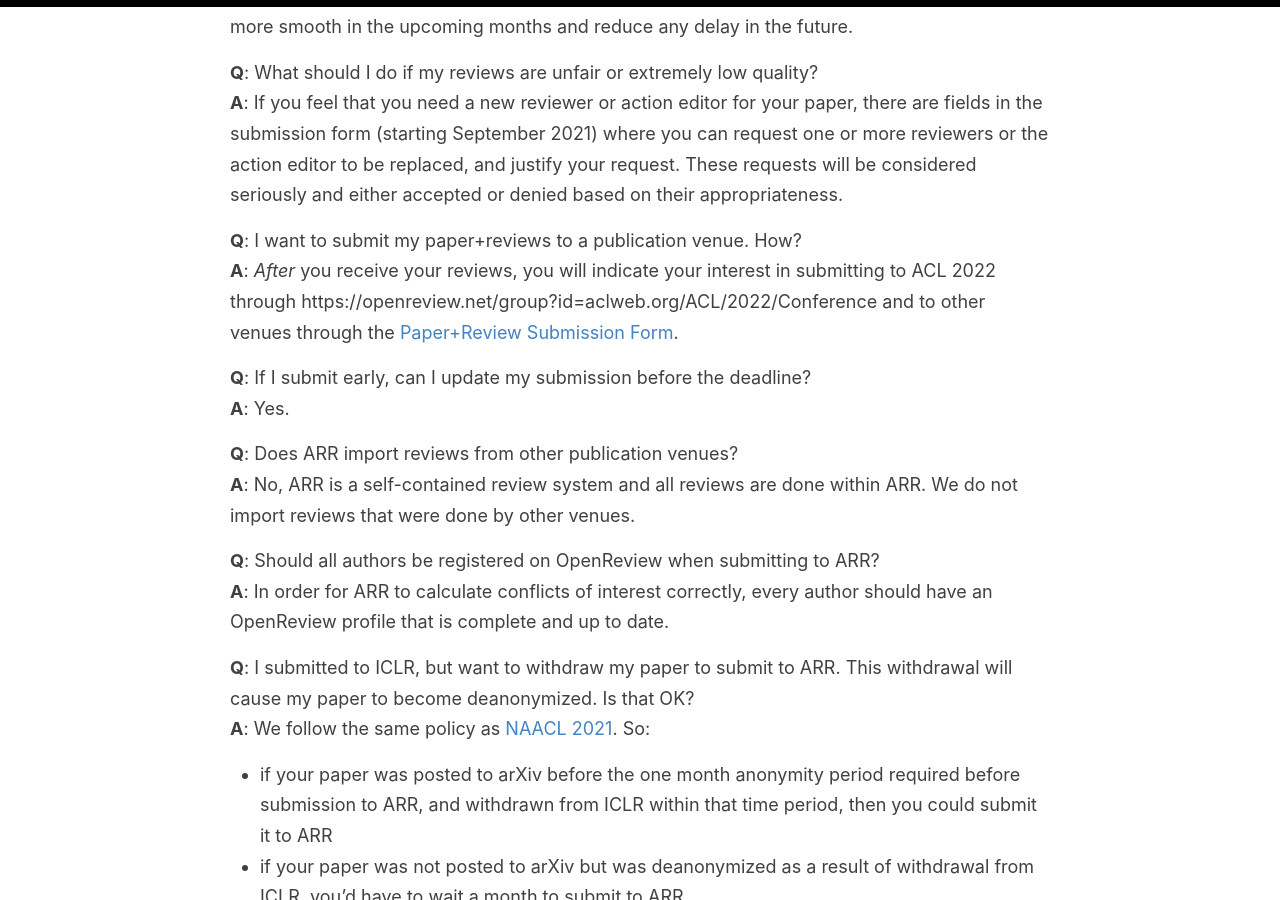
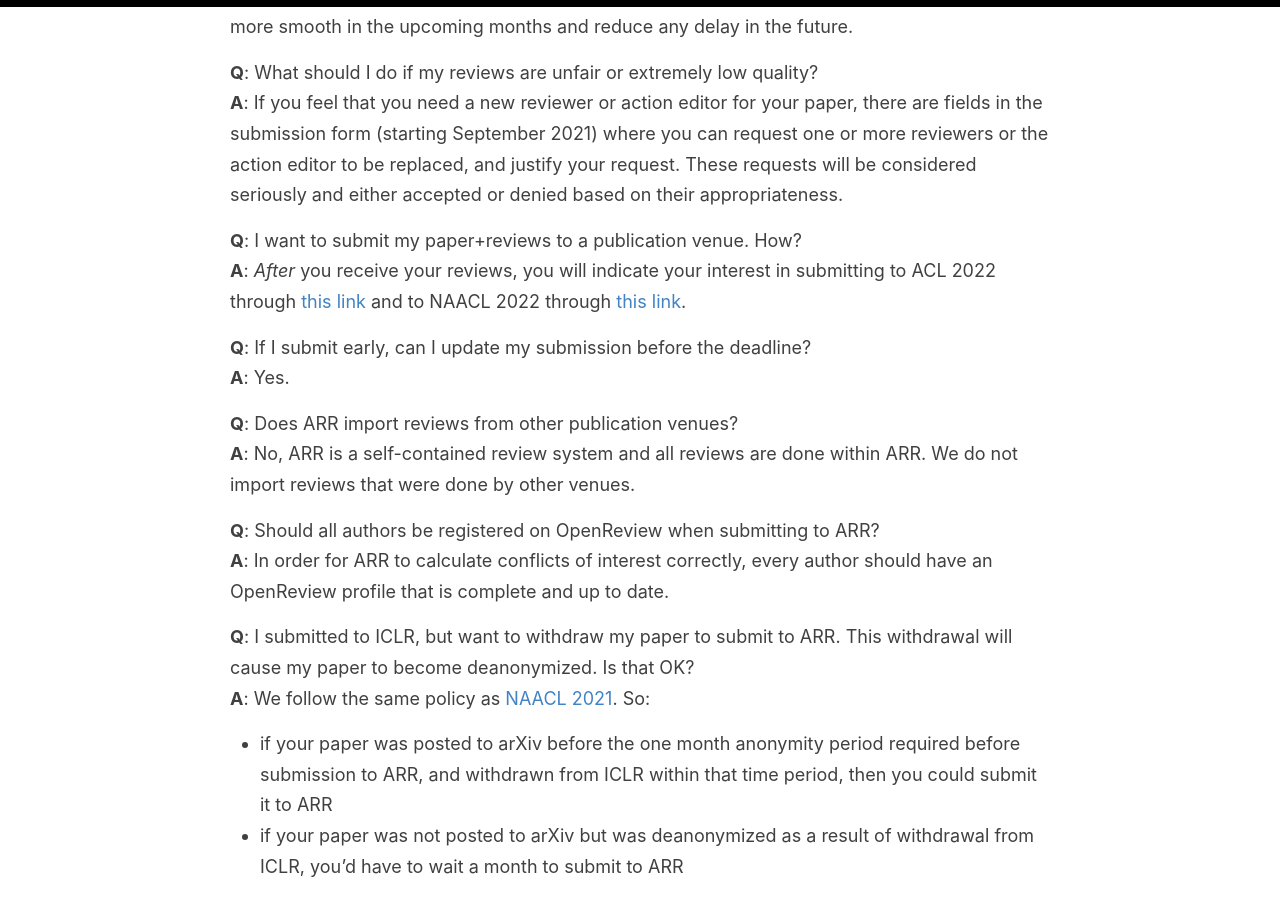
Before and after one commit to amitmerchant1990/reverie, a Jekyll site: the page built from authors.md, in a window 1280 px wide and 900 px high, scrolled down 2064 px. Built offline with Jekyll 4.4.1, drawn with Linux system fonts in a browser that asks for light colours.

Commit message:
Update authors.md

```diff
--- a/authors.md
+++ b/authors.md
@@ -49,7 +49,7 @@
 **A**: If you feel that you need a new reviewer or action editor for your paper, there are fields in the submission form (starting September 2021) where you can request one or more reviewers or the action editor to be replaced, and justify your request. These requests will be considered seriously and either accepted or denied based on their appropriateness.
 
 **Q**: I want to submit my paper+reviews to a publication venue. How?<br>
-**A**: *After* you receive your reviews, you will indicate your interest in submitting to ACL 2022 through https://openreview.net/group?id=aclweb.org/ACL/2022/Conference and to other venues through the [Paper+Review Submission Form](https://forms.office.com/Pages/ResponsePage.aspx?id=9028kaqAQ0OMdrEjlJf7WXcpizsAwgRHnquEMJ-wjU5UMzZSQ042N0JXQUtaMTJNSDlSR0JRVDZPSS4u).
+**A**: *After* you receive your reviews, you will indicate your interest in submitting to ACL 2022 through [this link](https://openreview.net/group?id=aclweb.org/ACL/2022/Conference) and to NAACL 2022 through [this link](https://openreview.net/group?id=aclweb.org/NAACL/2022/Conference).
 
 **Q**: If I submit early, can I update my submission before the deadline?<br>
 **A**: Yes.
```
